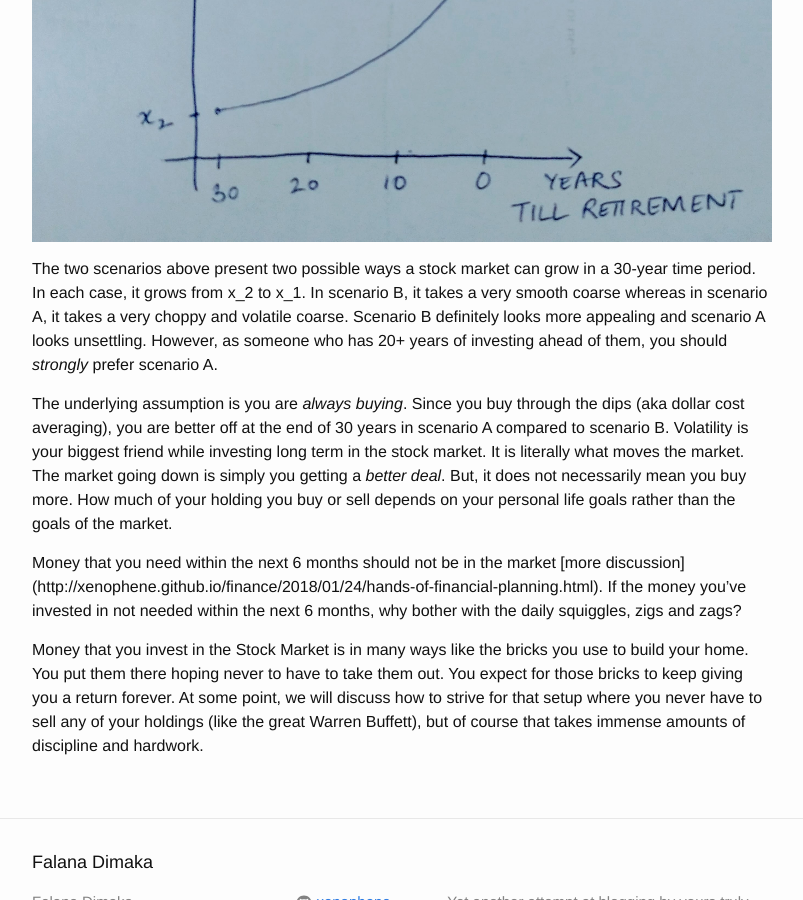
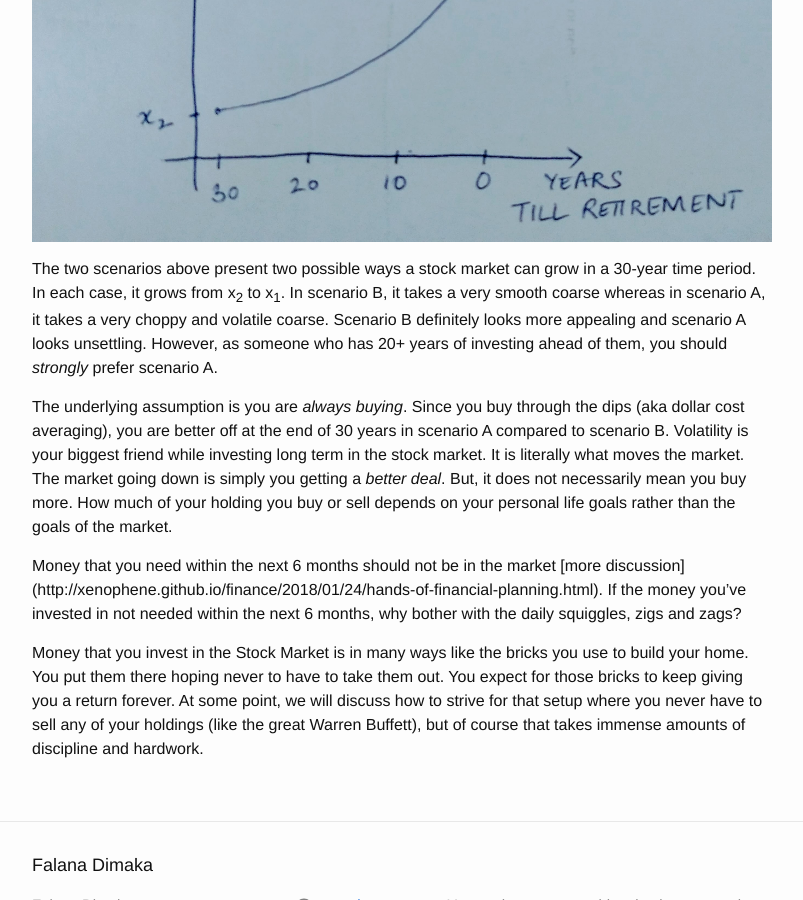
Before and after one commit to xenophene/xenophene.github.io, a Jekyll site: the page built from _posts/2018-02-19-why-frequent-crashes.markdown, in a window 1280 px wide and 900 px high, scrolled down 865 px. Shown: the whole window, without its empty margins (238-1041 px from the left). Built offline with Jekyll 4.4.1, drawn with Linux system fonts in a browser that asks for light colours.

Commit message:
fixed subscript

```diff
--- a/_posts/2018-02-19-why-frequent-crashes.markdown
+++ b/_posts/2018-02-19-why-frequent-crashes.markdown
@@ -10,7 +10,7 @@ Here are two contrived and hypothetical scenarios in the life time of the Stock
 ![Scenarios](http://xenophene.github.io/frequent-crashes.jpg)
 
 The two scenarios above present two possible ways a stock market can grow in a 30-year time period. In each case,
-it grows from x\_2 to x\_1. In scenario B, it takes a very smooth coarse whereas in scenario A, it takes a very choppy
+it grows from x<sub>2</sub> to x<sub>1</sub>. In scenario B, it takes a very smooth coarse whereas in scenario A, it takes a very choppy
 and volatile coarse. Scenario B definitely looks more appealing and scenario A looks unsettling. However, as someone who
 has 20+ years of investing ahead of them, you should _strongly_ prefer scenario A.
 
```
